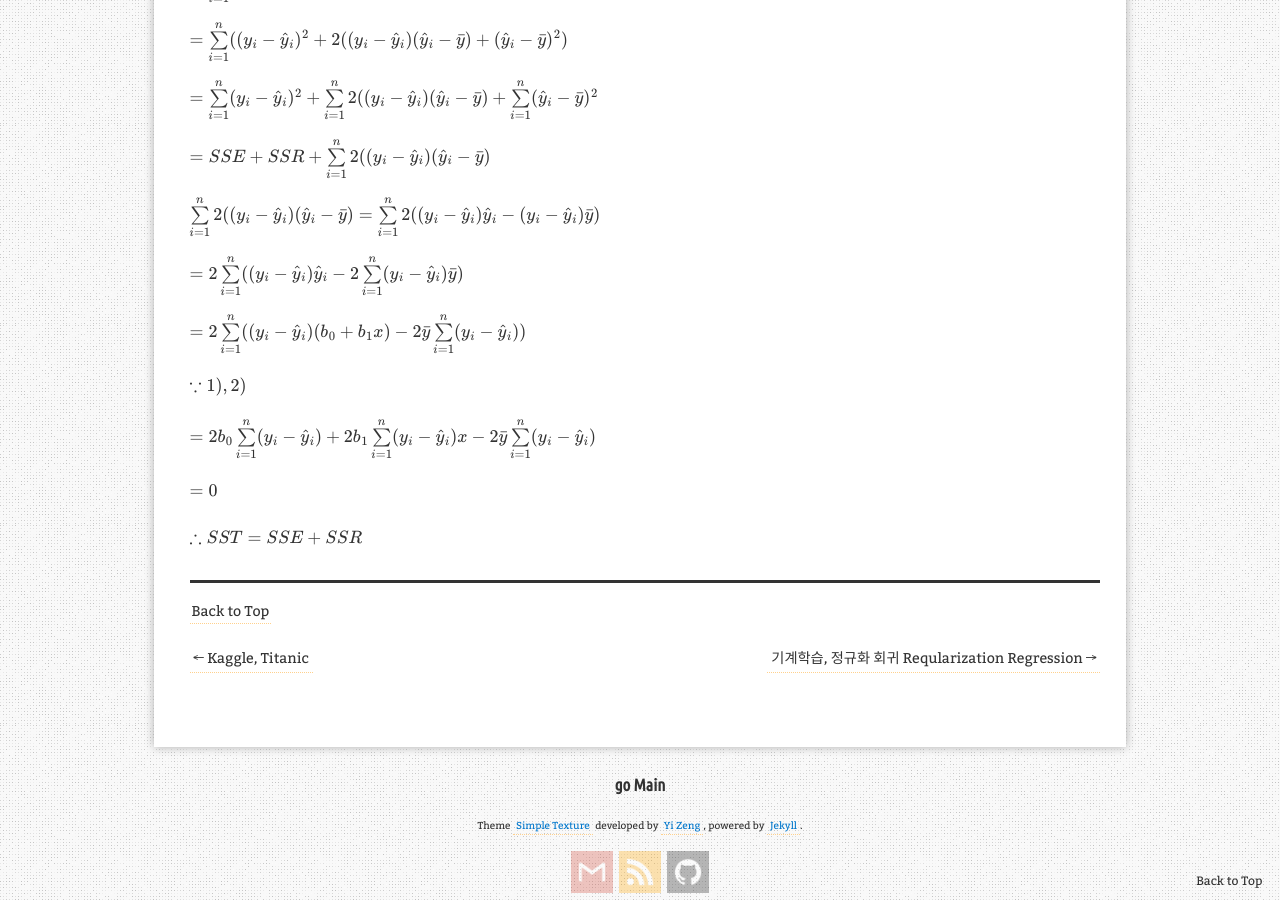
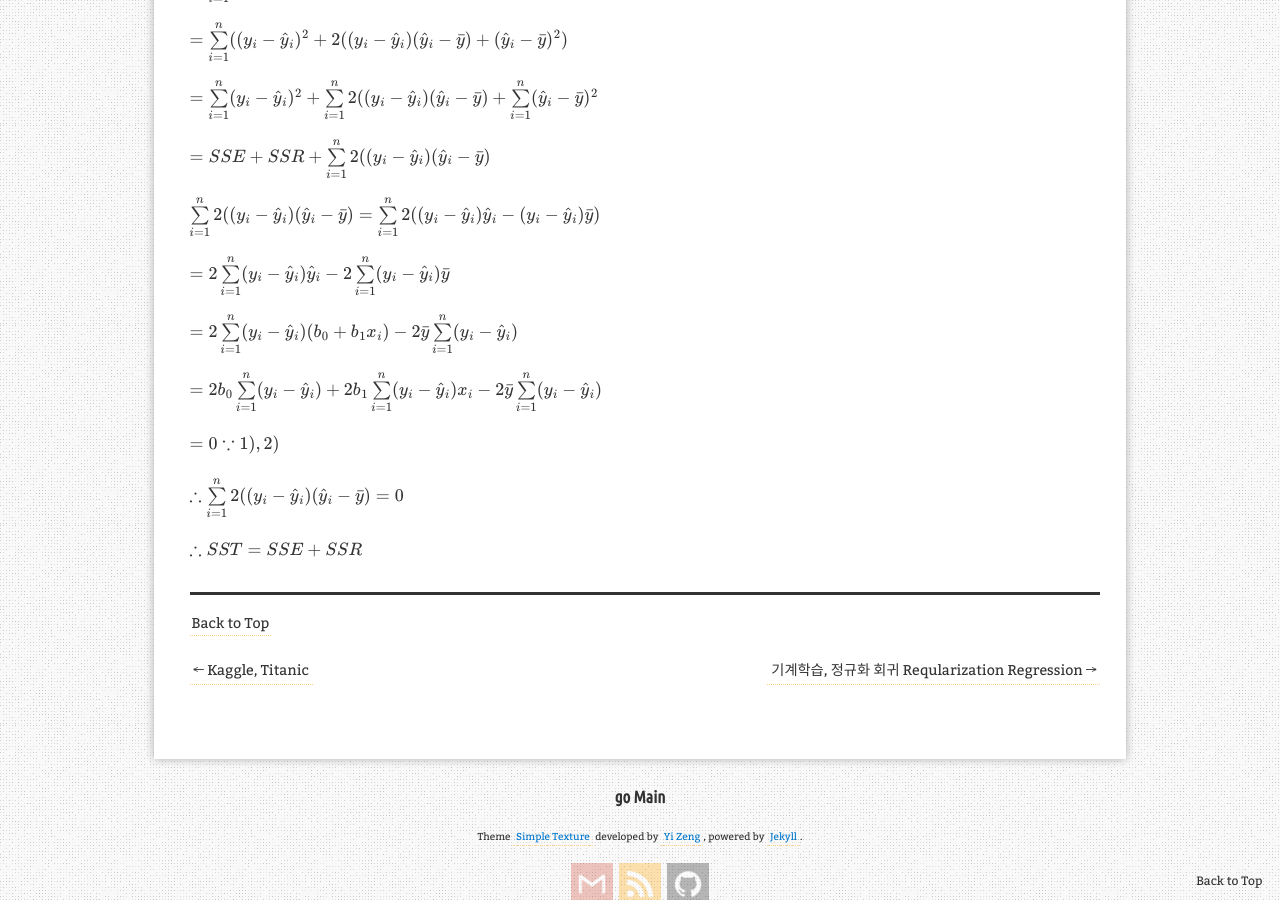
Before and after one commit to aristohyun/aristohyun.github.io, a Jekyll site: the page built from _posts/2021-06-25-Linear-Regression.md, in a window 1280 px wide and 900 px high, scrolled down 3075 px. Built offline with Jekyll 4.4.1, drawn with Linux system fonts in a browser that asks for light colours; formulas are drawn with MathJax 3; comment, search, counter and statistics services are not loaded.

Commit message:
Update 2021-06-25-Linear-Regression.md

```diff
--- a/_posts/2021-06-25-Linear-Regression.md
+++ b/_posts/2021-06-25-Linear-Regression.md
@@ -104,15 +104,14 @@ $ = SSE + SSR + \sum\limits_ {i=1}^{n}2((y_ i - \hat{y}_ i)(\hat{y}_ i - \bar{y}
 
 $ \sum\limits_ {i=1}^{n}2((y_ i - \hat{y}_ i)(\hat{y}_ i - \bar{y}) = \sum\limits_{i=1}^{n}2((y_ i - \hat{y}_ i) \hat{y}_ i - (y_ i - \hat{y}_ i) \bar{y}) $
 
-$ = 2 \sum\limits_ {i=1}^{n} ((y_ i - \hat{y}_ i)\hat{y}_ i - 2 \sum\limits_{i=1}^{n} (y_ i - \hat{y}_ i) \bar{y}) $
+$ = 2 \sum\limits_ {i=1}^{n} (y_ i - \hat{y}_ i)\hat{y}_ i - 2 \sum\limits_{i=1}^{n} (y_ i - \hat{y}_ i) \bar{y} $
 
-$ = 2 \sum\limits_ {i=1}^{n} ((y_ i - \hat{y}_ i)(b_0 + b_1 x) - 2\bar{y} \sum\limits_{i=1}^{n} (y_ i - \hat{y}_ i)) $
+$ = 2 \sum\limits_ {i=1}^{n} (y_ i - \hat{y}_ i)(b_0 + b_1 x_ i) - 2\bar{y} \sum\limits_{i=1}^{n} (y_ i - \hat{y}_ i) $
 
-$ \because   1) ,  2)  $
+$ = 2 b_0 \sum\limits_ {i=1}^{n} (y_ i - \hat{y}_ i) + 2 b_1 \sum\limits_ {i=1}^{n} (y_ i - \hat{y}_ i) x_ i - 2\bar{y} \sum\limits_{i=1}^{n} (y_ i - \hat{y}_ i) $
 
-$ = 2 b_0 \sum\limits_ {i=1}^{n} (y_ i - \hat{y}_ i) + 2 b_1 \sum\limits_ {i=1}^{n} (y_ i - \hat{y}_ i) x - 2\bar{y} \sum\limits_{i=1}^{n} (y_ i - \hat{y}_ i) $
+$ = 0 \because   1) ,  2) $
 
-$ = 0 $
-
+$ \therefore  \sum\limits_ {i=1}^{n}2((y_ i - \hat{y}_ i)(\hat{y}_ i - \bar{y}) = 0 $
 
 $ \therefore  SST = SSE + SSR $
```
